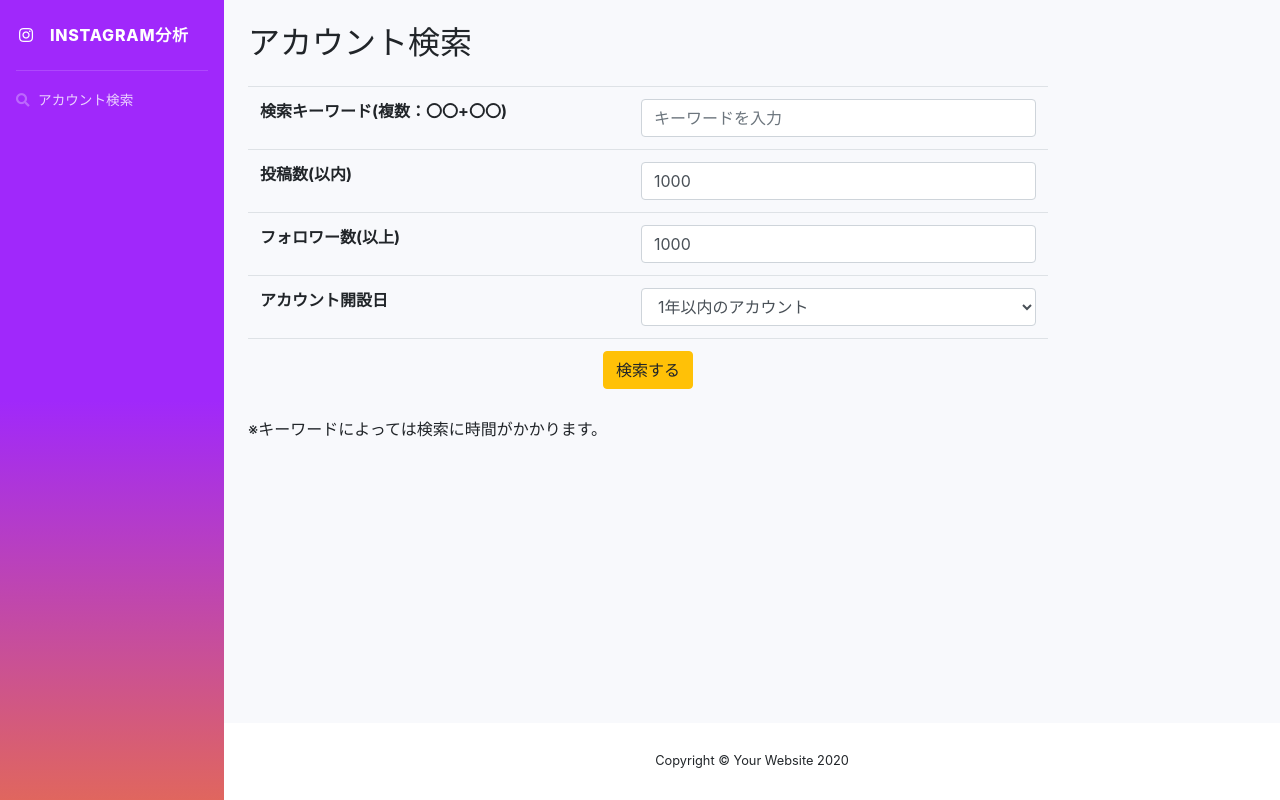
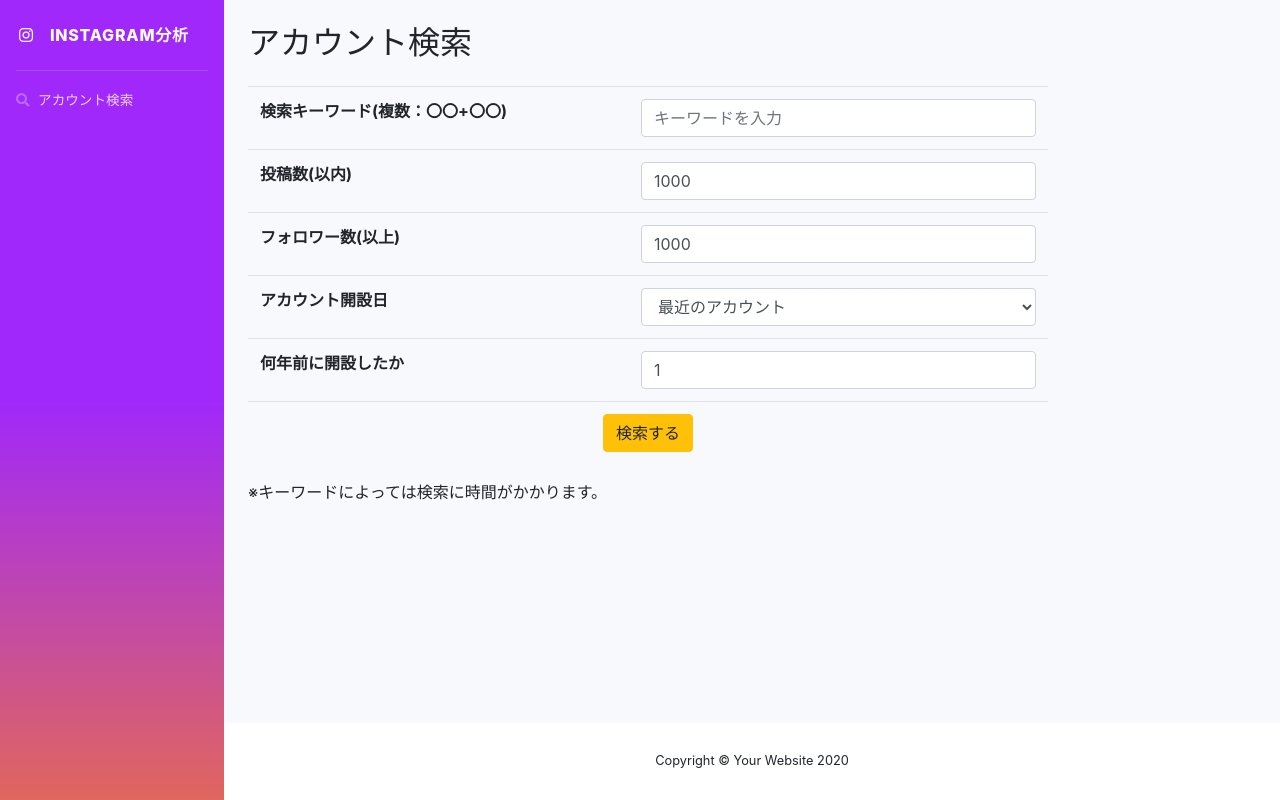
Before and after one commit to haruyasu/django-instagram-search, a Django app: page / in a window 1280 px wide. Run offline with Django 3.2, Linux system fonts and the light colour scheme; some libraries are stand-ins or nearby versions.

Commit message:
add year

```diff
--- a/app/forms.py
+++ b/app/forms.py
@@ -1,8 +1,8 @@
 from django import forms
 
 ACCOUNT_CHOICES = {
-    0: '1年以上前のアカウント',
-    1: '1年以内のアカウント',
+    0: 'すべてのアカウント',
+    1: '最近のアカウント',
 }
 
 class KeywordForm(forms.Form):
@@ -10,3 +10,4 @@ class KeywordForm(forms.Form):
     media_count = forms.IntegerField(label='投稿数')
     followers_count = forms.IntegerField(label='フォロワー数')
     created_at = forms.ChoiceField(label='アカウント開設日', widget=forms.Select, choices=list(ACCOUNT_CHOICES.items()))
+    year = forms.IntegerField(label='何年前')
--- a/app/templates/app/index.html
+++ b/app/templates/app/index.html
@@ -43,6 +43,14 @@
                     </td>
                 </tr>
                 <tr>
+                    <th scope="row">
+                        <label class="control-label" for="comment">何年前に開設したか</label>
+                    </th>
+                    <td>
+                        {% render_field form.year class="form-control" placeholder="年前" %}
+                    </td>
+                </tr>
+                <tr>
                     <td colspan="2" class="text-center">
                         <button class="btn btn-warning" type="submit">検索する</button>
                     </td>
--- a/app/templates/app/keyword.html
+++ b/app/templates/app/keyword.html
@@ -8,7 +8,7 @@
 <p><span class="font-weight-bold text-danger">{{ media_count }}</span> 投稿以下</p>
 <p><span class="font-weight-bold text-danger">{{ followers_count }}</span> フォロワー以上</p>
 {% if created_at == 1 %}
-    <p>1年以内に開設されたアカウント</p>
+    <p>{{ year }}年以内に開設されたアカウント</p>
 {% endif %}
 
 {% for index, row in user_data.iterrows %}
--- a/app/views.py
+++ b/app/views.py
@@ -133,7 +133,8 @@ class IndexView(View):
             initial={
                 'media_count': 1000, # 投稿数
                 'followers_count': 1000, # フォロワー数
-                'created_at': 1, # 今年中のアカウントかどうか
+                'created_at': 1, # 最近アカウントかどうか
+                'year': 1, # 何年前か
             }
         )
 
@@ -152,6 +153,7 @@ class IndexView(View):
             media_count = form.cleaned_data['media_count']
             followers_count = form.cleaned_data['followers_count']
             created_at = int(form.cleaned_data['created_at'])
+            year = int(form.cleaned_data['year'])
 
             url = 'https://makitani.net/igusersearch/'
 
@@ -194,8 +196,8 @@ class IndexView(View):
                             m = re.search('((\d{4})-\d{2}-\d{2}).*', timestamp)
                             # アカウント開設日を取得
                             created = (datetime.strptime(m.group(1), '%Y-%m-%d')).date()
-                            # 1年前を取得
-                            last_year = date.today() - relativedelta.relativedelta(years=1)
+                            # 〇年前を取得
+                            last_year = date.today() - relativedelta.relativedelta(years=year)
 
                             # 1年以内に開設したアカウントかを判定
                             if created >= last_year:
@@ -228,7 +230,8 @@ class IndexView(View):
                 'keyword': keyword,
                 'media_count': media_count,
                 'followers_count': followers_count,
-                'created_at': created_at
+                'created_at': created_at,
+                'year': year,
             })
         else:
             redirect('index')
```
